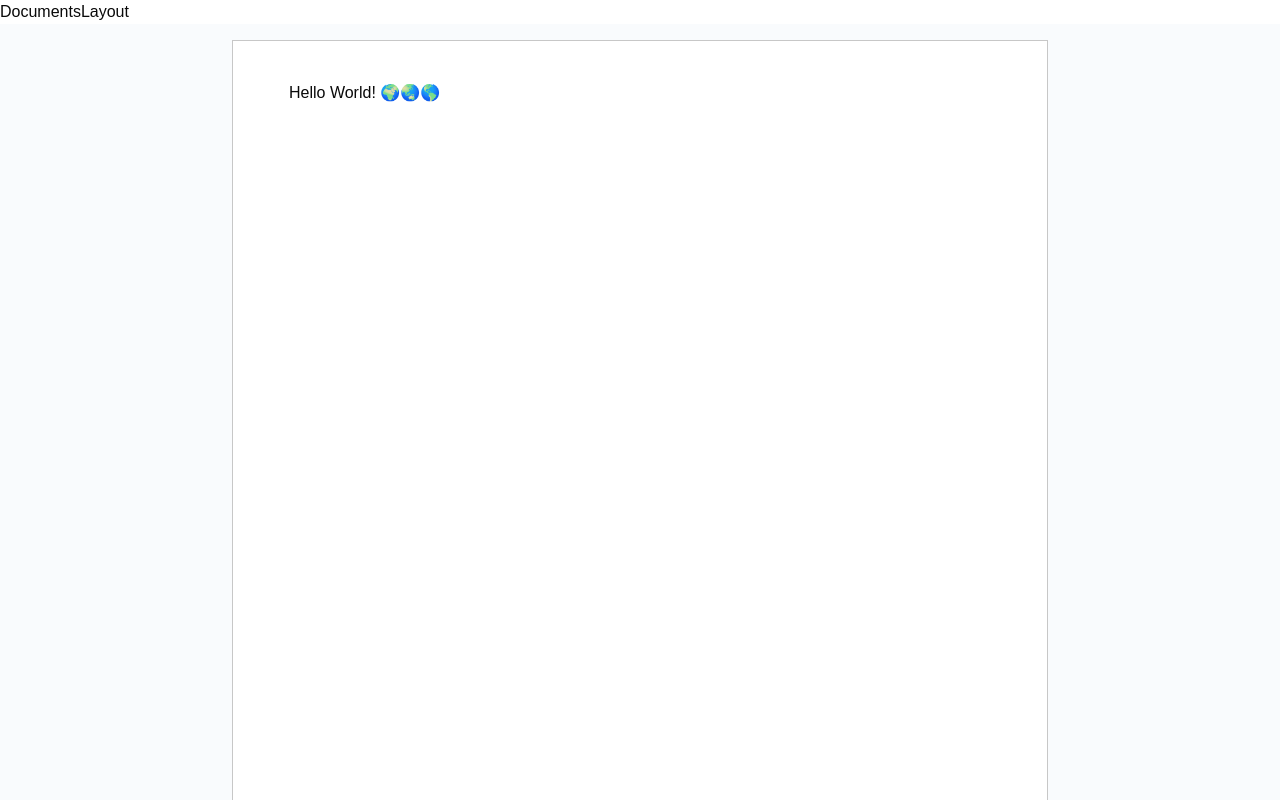
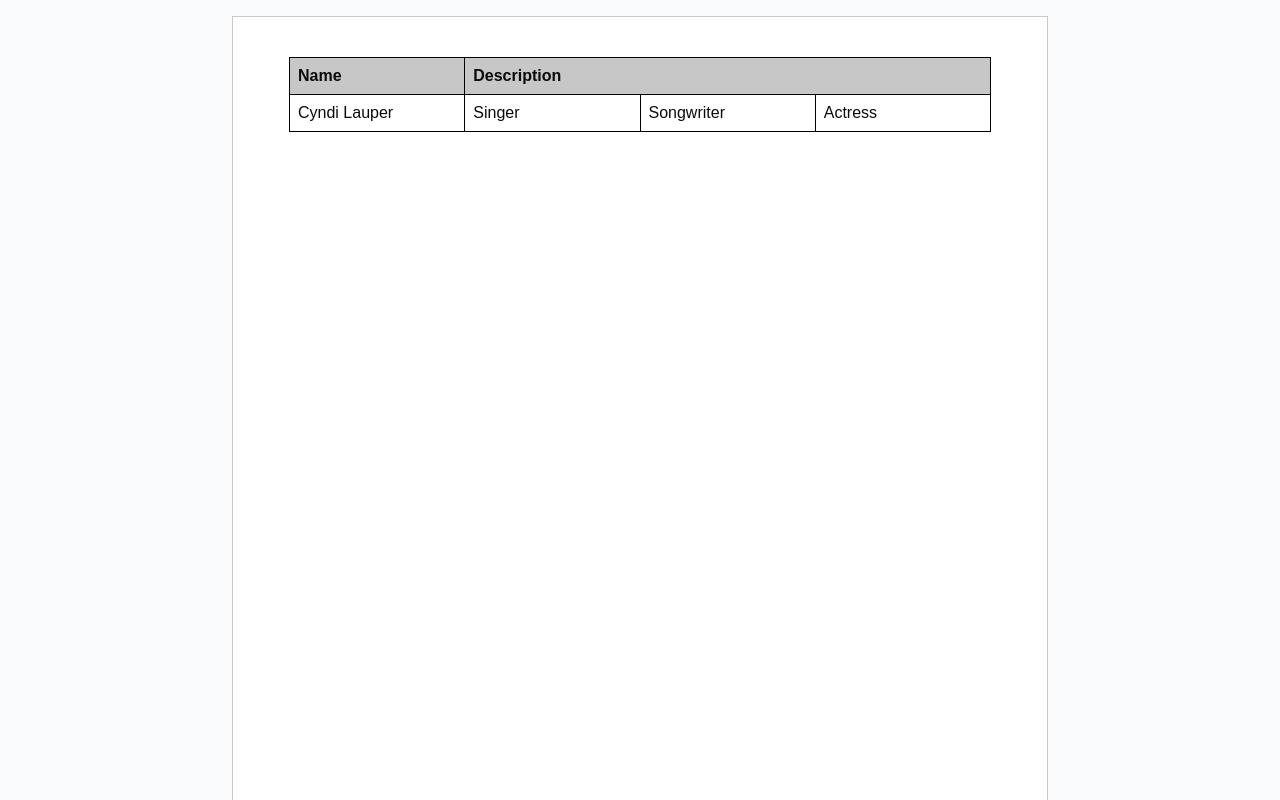
Before and after one commit to DipS1017/docsApp, a Next.js app: page /documents/123 in a window 1280 px wide. Shown: the top 800 px of the page. Built offline with nearby package versions, Linux system fonts and the light colour scheme.

Commit message:
added tables styling

```diff
--- a/package.json
+++ b/package.json
@@ -37,6 +37,12 @@
     "@radix-ui/react-toggle": "^1.1.1",
     "@radix-ui/react-toggle-group": "^1.1.1",
     "@radix-ui/react-tooltip": "^1.1.6",
+    "@tiptap/extension-table": "^2.10.2",
+    "@tiptap/extension-table-cell": "^2.10.2",
+    "@tiptap/extension-table-header": "^2.10.2",
+    "@tiptap/extension-table-row": "^2.10.2",
+    "@tiptap/extension-task-item": "^2.10.2",
+    "@tiptap/extension-task-list": "^2.10.2",
     "@tiptap/pm": "^2.10.2",
     "@tiptap/react": "^2.10.2",
     "@tiptap/starter-kit": "^2.10.2",
--- a/src/app/documents/[documentId]/editor.tsx
+++ b/src/app/documents/[documentId]/editor.tsx
@@ -1,17 +1,36 @@
 "use client";
 import { useEditor, EditorContent } from "@tiptap/react";
+import TaskList from "@tiptap/extension-task-list";
+import TaskItem from "@tiptap/extension-task-item";
 import StarterKit from "@tiptap/starter-kit";
+import Table from '@tiptap/extension-table'
+import TableCell from '@tiptap/extension-table-cell'
+import TableHeader from '@tiptap/extension-table-header'
+import TableRow from '@tiptap/extension-table-row'
 export const Editor = () => {
   const editor = useEditor({
     editorProps: {
       attributes: {
-        style:"padding-left:56px; padding-right:56px;",
+        style: "padding-left:56px; padding-right:56px;",
         class:
           "focus:outline-none print:border-0 bg-white border border-[#c7c7c7] flex flex-col min-h-[1054px] w-[816px] pt-10 pr-14 pb-10 cursor-text ",
       },
     },
-    extensions: [StarterKit],
-    content: `<p>Hello World! 🌍️🌏️🌎️</p>`,
+    extensions: [StarterKit, TaskItem.configure({ nested: true }), TaskList, Table, TableCell, TableHeader, TableRow],
+    content: ` <table>
+          <tbody>
+            <tr>
+              <th>Name</th>
+              <th colspan="3">Description</th>
+            </tr>
+            <tr>
+              <td>Cyndi Lauper</td>
+              <td>Singer</td>
+              <td>Songwriter</td>
+              <td>Actress</td>
+            </tr>
+          </tbody>
+        </table>`,
   });
   return (
     <div className="size-full overflow-x-auto bg-[#f9fbfd] px-4 print:p-0 print:bg-white print:overflow-visible">
--- a/src/app/documents/layout.tsx
+++ b/src/app/documents/layout.tsx
@@ -4,7 +4,6 @@
 const DocumentsLayout = ({children}:DocumentLayoutProps) => {
 return(
     <>
-    <p>DocumentsLayout</p>
       <div>{children}</div>
     </>
   )
--- a/src/app/globals.css
+++ b/src/app/globals.css
@@ -42,6 +42,7 @@
     --sidebar-border: 220 13% 91%;
     --sidebar-ring: 217.2 91.2% 59.8%;
   }
+
   .dark {
     --background: 0 0% 3.9%;
     --foreground: 0 0% 98%;
@@ -82,7 +83,157 @@
   * {
     @apply border-border;
   }
+
   body {
     @apply bg-background text-foreground;
   }
 }
+
+.tiptap {
+ /* Table-specific styling */
+  table {
+    border-collapse: collapse;
+    margin: 0;
+    overflow: hidden;
+    table-layout: fixed;
+    width: 100%;
+
+    td,
+    th {
+      border: 1px solid black;
+      box-sizing: border-box;
+      min-width: 1em;
+      padding: 6px 8px;
+      position: relative;
+      vertical-align: top;
+
+      > * {
+        margin-bottom: 0;
+      }
+    }
+
+    th {
+      background-color: #c7c7c7;
+      font-weight: bold;
+      text-align: left;
+    }
+
+    .selectedCell:after {
+      background: #959596;
+      content: "";
+      left: 0; right: 0; top: 0; bottom: 0;
+      pointer-events: none;
+      position: absolute;
+      z-index: 2;
+    }
+
+    .column-resize-handle {
+      background-color: var(--primary);
+      bottom: -2px;
+      pointer-events: none;
+      position: absolute;
+      right: -2px;
+      top: 0;
+      width: 4px;
+    }
+  }
+
+  .tableWrapper {
+    margin: 1.5rem 0;
+    overflow-x: auto;
+  }
+
+  &.resize-cursor {
+    cursor: ew-resize;
+    cursor: col-resize
+  }
+/* Heading styles */
+  h1,
+  h2,
+  h3,
+  h4,
+  h5,
+  h6 {
+    line-height: 1.1;
+    margin-top: 2.5rem;
+    text-wrap: pretty;
+  }
+
+  h1,
+  h2 {
+    margin-top: 3.5rem;
+    margin-bottom: 1.5rem;
+  }
+
+  h1 {
+    font-size: 1.4rem;
+  }
+
+  h2 {
+    font-size: 1.2rem;
+  }
+
+  h3 {
+    font-size: 1.1rem;
+  }
+
+  h4,
+  h5,
+  h6 {
+    font-size: 1rem;
+  }
+
+  ul,
+  ol {
+    padding: 0 1rem;
+    margin: 1.25rem 1rem 1.25rem 0.4rem;
+  }
+
+  ul li {
+    list-style-type: disc;
+
+    p {
+      margin-top: 0.25em;
+      margin-bottom: 0.25em;
+    }
+  }
+
+  ol li {
+    list-style-type: decimal;
+
+    p {
+      margin-top: 0.25em;
+      margin-bottom: 0.25em;
+    }
+  }
+
+  /* Task list specific styles */
+  ul[data-type="taskList"] {
+    list-style: none;
+    margin-left: 0;
+    padding: 0;
+
+    li {
+      align-items: flex-start;
+      display: flex;
+
+      >label {
+        flex: 0 0 auto;
+        margin-right: 0.5rem;
+        user-select: none;
+      }
+
+      >div {
+        flex: 1 1 auto;
+      }
+    }
+
+    input[type="checkbox"] {
+      cursor: pointer;
+    }
+
+    ul[data-type="taskList"] {
+      margin: 0;
+    }
+  }
+}
```
Also changed, not shown: 1 other file (tests, documents, lock files or other folders).
